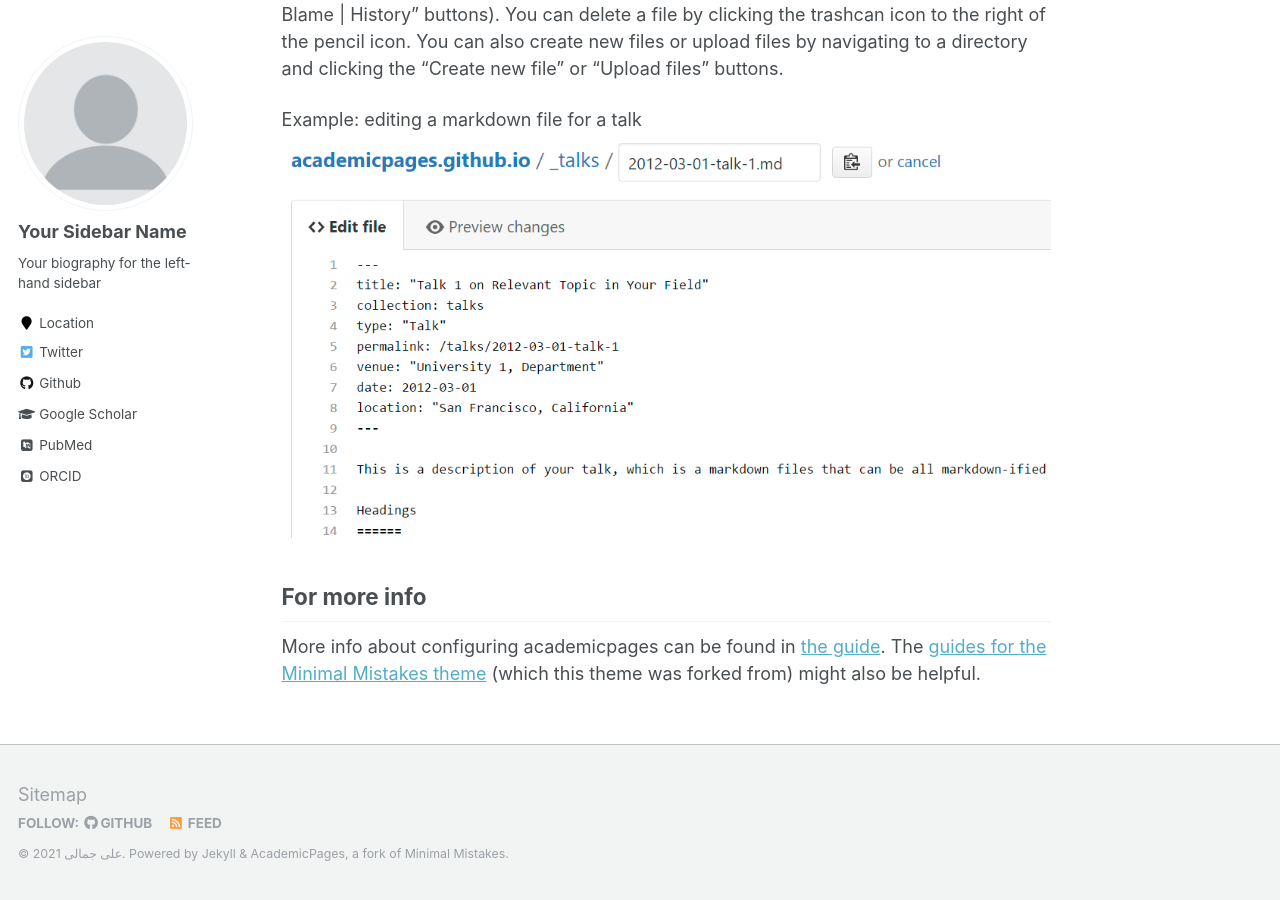
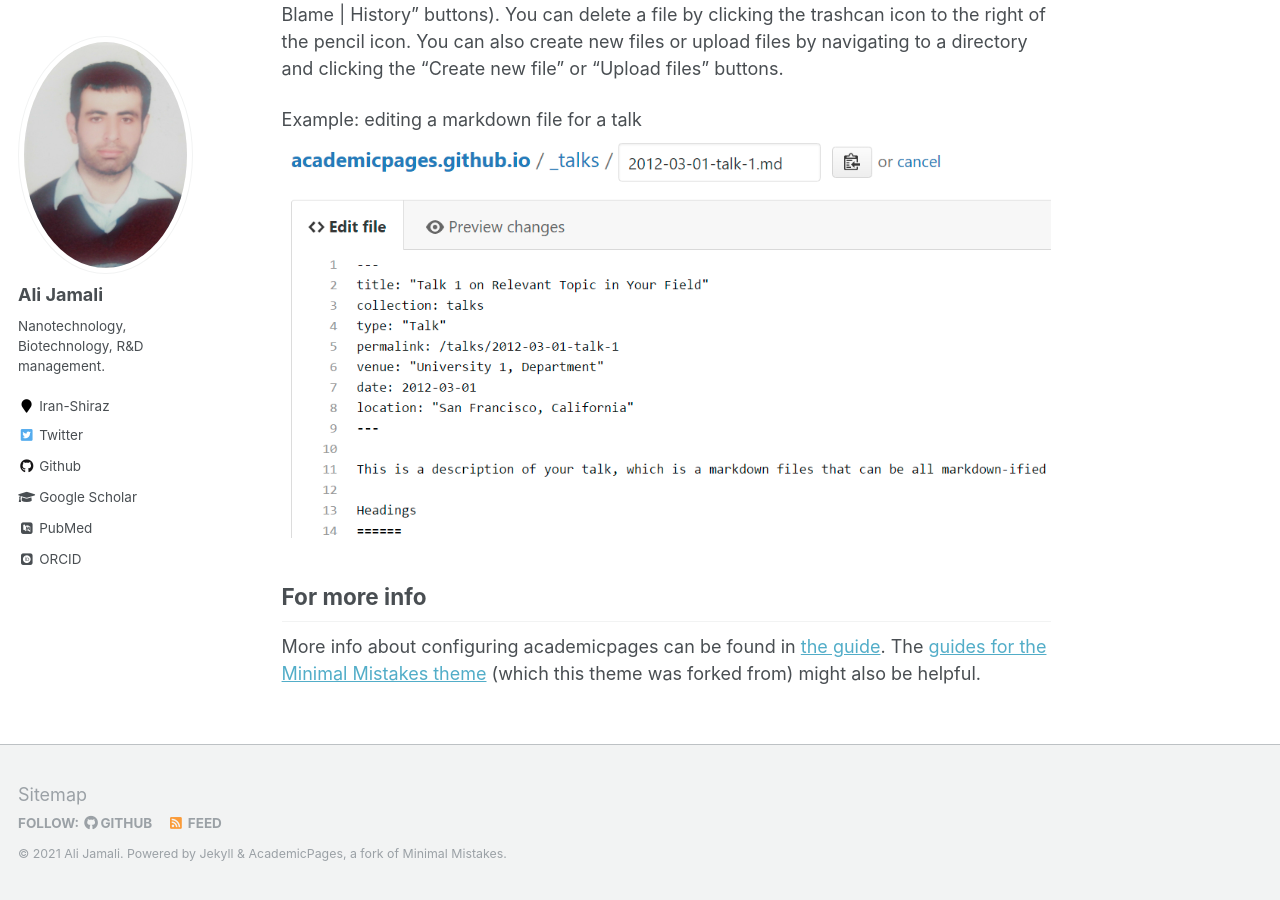
Before and after one commit to jamali-ali/jamali-ali.github.io, a Jekyll site: the page built from _pages/about.md, in a window 1280 px wide and 900 px high, scrolled down 2463 px. Built offline with Jekyll 4.4.1, drawn with Linux system fonts in a browser that asks for light colours; some web fonts are replaced.

Commit message:
Update _config.yml

```diff
--- a/_config.yml
+++ b/_config.yml
@@ -7,13 +7,13 @@
 
 # Site Settings
 locale                   : "en-US"
-title                    : "علی جمالی"
+title                    : "Ali Jamali"
 title_separator          : "-"
-name                     : &name "علی جمالی"
-description              : &description "personal description"
+name                     : &name "Ali Jamali"
+description              : &description "Personal Website."
 url                      : https://jamali-ali.github.io/ # the base hostname & protocol for your site e.g. "https://mmistakes.github.io"
 baseurl                  : "" # the subpath of your site, e.g. "/blog"
-repository               : "academicpages/academicpages.github.io"
+repository               : "jamali-ali/jamali-ali.github.io"
 teaser                   :  # filename of teaser fallback teaser image placed in /images/, .e.g. "500x300.png"
 breadcrumbs              : false # true, false (default)
 words_per_minute         : 160
@@ -80,10 +80,10 @@ analytics:
 
 # Site Author
 author:
-  name             : "Your Sidebar Name"
-  avatar           : "profile.png"
-  bio              : "Your biography for the left-hand sidebar"
-  location         : "Location"
+  name             : "Ali Jamali"
+  avatar           : "alijamali.png"
+  bio              : "Nanotechnology, Biotechnology, R&D management."
+  location         : "Iran-Shiraz"
   employer         :
   pubmed           : "https://www.ncbi.nlm.nih.gov/pubmed/?term=john+snow"
   googlescholar    : "http://yourfullgooglescholarurl.com"
@@ -96,7 +96,7 @@ author:
   flickr           :
   facebook         :
   foursquare       :
-  github           : "academicpages"
+  github           : "jamali-ali"
   google_plus      :
   keybase          :
   instagram        :
```
